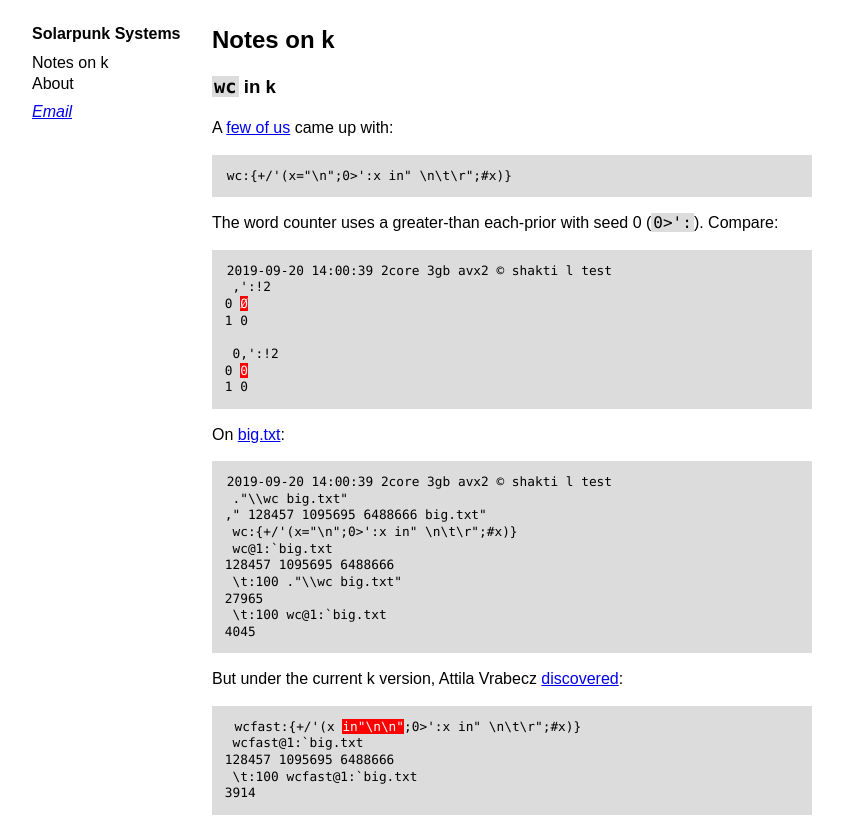
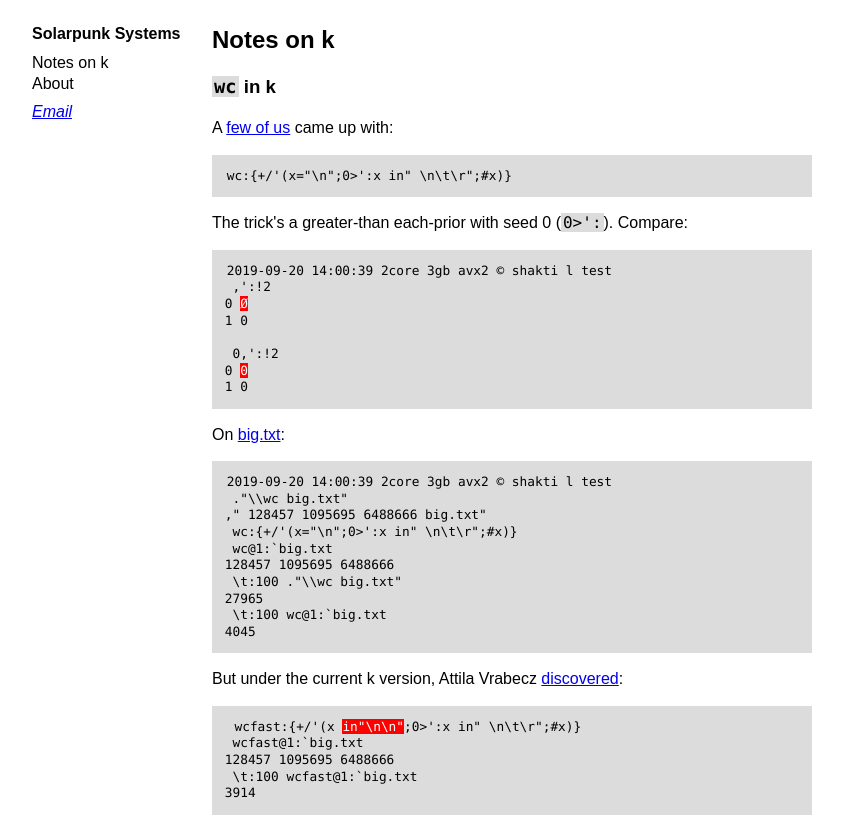
Before and after one commit to chrispsn/solarpunk, a plain HTML site: page index.html in a window 1280 px wide. Shown: the top 818 px of the page, without its empty margins (128-971 px from the left). Drawn offline with Linux system fonts and the light colour scheme.

Commit message:
Update index.html

```diff
--- a/index.html
+++ b/index.html
@@ -72,7 +72,7 @@
 
         <pre><code>wc:{+/'(x="\n";0>':x in" \n\t\r";#x)}</code></pre>
 
-        <p>The word counter uses a greater-than each-prior with seed 0 (<code>0&gt;':</code>). Compare:</p>
+        <p>The trick's a greater-than each-prior with seed 0 (<code>0&gt;':</code>). Compare:</p>
 
         <pre><code>2019-09-20 14:00:39 2core 3gb avx2 © shakti l test
  ,':!2
```
